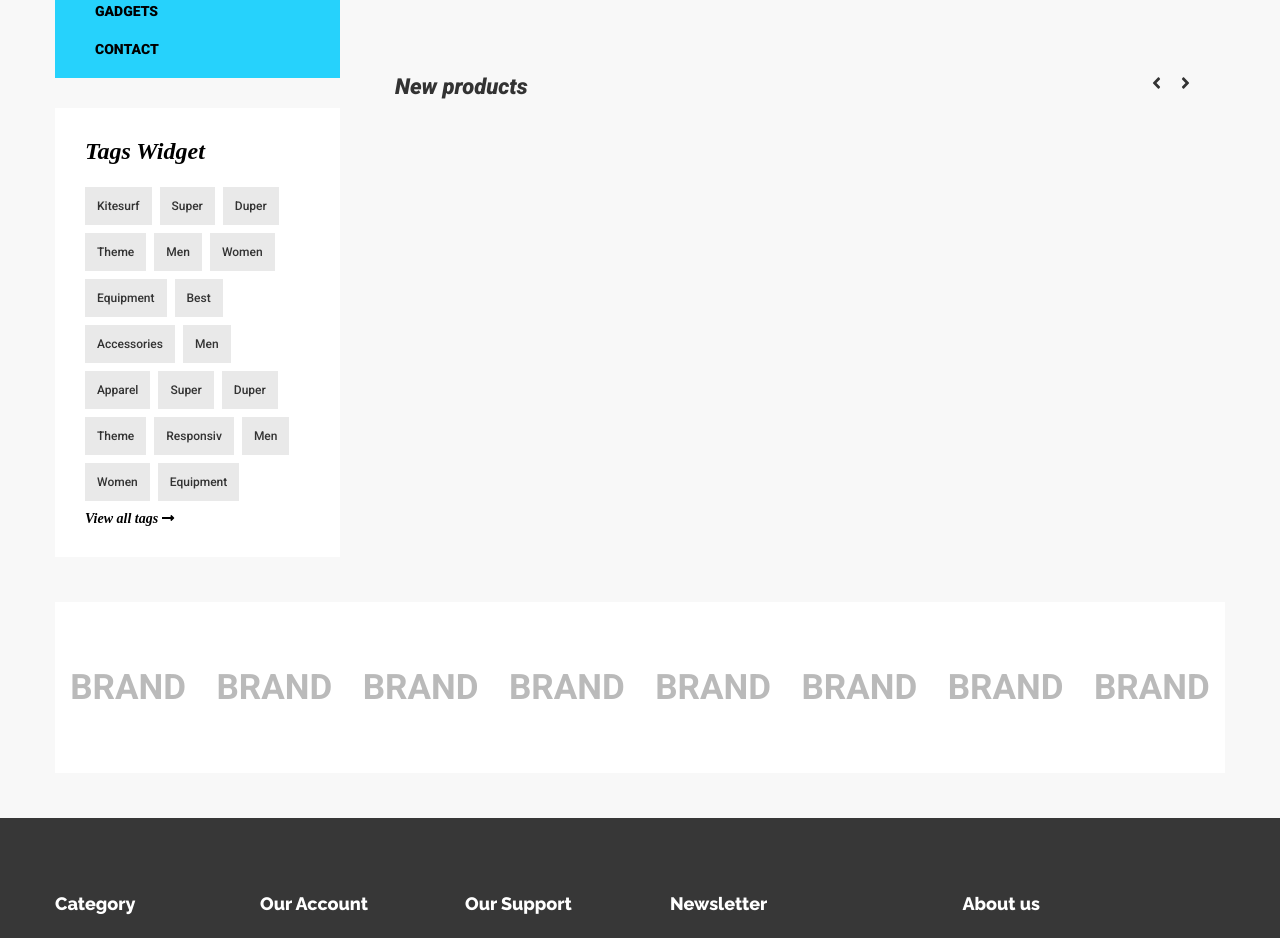
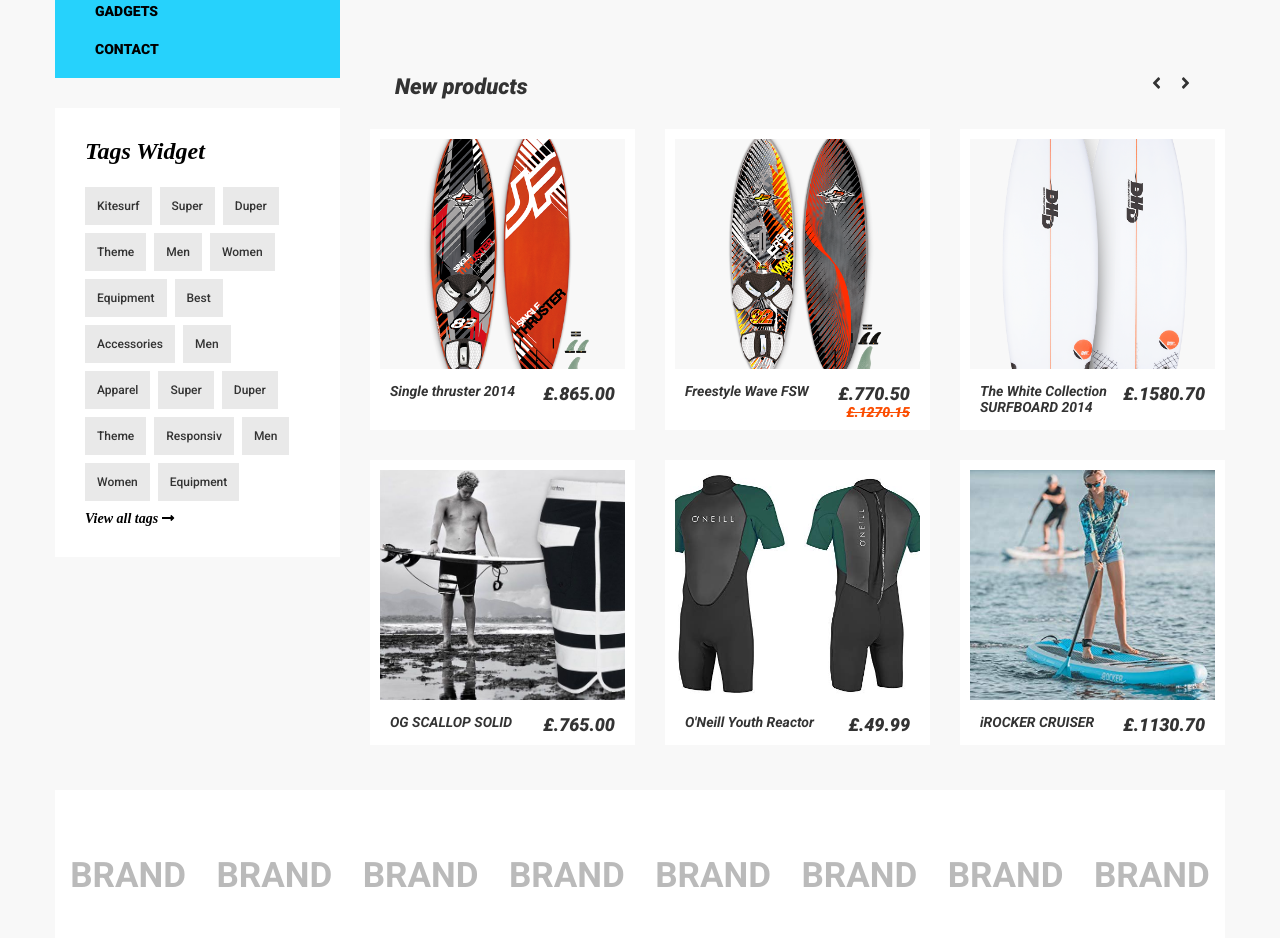
Before and after one commit to michellethomsen1/mfd_exam_michelle, a Vue app: page / in a window 1280 px wide. Shown: the part 660-1598 px from the top of the page. Built offline with nearby package versions, Linux system fonts and the light colour scheme.

Commit message:
product section load from json

```diff
--- a/package.json
+++ b/package.json
@@ -8,6 +8,7 @@
     "lint": "vue-cli-service lint"
   },
   "dependencies": {
+    "axios": "^0.18.0",
     "vee-validate": "^2.1.5",
     "vue": "^2.5.21",
     "vue-router": "^3.0.1"
--- a/public/listProducts.json
+++ b/public/listProducts.json
@@ -4,9 +4,9 @@
         {
             "id": "1",
             "productTitle": "Single thruster 2014",
-            "productPrice": 865.00,
+            "productPrice": "£.865.00",
             "productText": "This surfborad will take you from your first ever surfing experience through to gliding down the unbroken wave face. It is perfect for starters",
-            "productImg": "/images/singlethruster2014.png4",
+            "productImg": "/images/singlethruster2014.png",
             "productNew": true,
             "productHot": false
 
@@ -14,8 +14,8 @@
         {
             "id": "2",
             "productTitle": "Freestyle Wave FSW",
-            "productPrice": 770.50,
-            "productPriceBefore": 1270.15,
+            "productPrice": "£.770.50",
+            "productPriceBefore": "£.1270.15",
             "productText": "This surfborad will take you from your first ever surfing experience through to gliding down the unbroken wave face. It is perfect for starters",
             "productImg": "/images/freestylewave.png",
             "productNew": false,
@@ -24,7 +24,7 @@
         {
             "id": "3",
             "productTitle": "The White Collection SURFBOARD 2014",
-            "productPrice": 1580.70,
+            "productPrice": "£.1580.70",
             "productText": "This surfborad will take you from your first ever surfing experience through to gliding down the unbroken wave face. It is perfect for starters",
             "productImg": "/images/thewhitecollection.png",
             "productNew": false,
@@ -33,7 +33,7 @@
         {
             "id": "4",
             "productTitle": "OG SCALLOP SOLID",
-            "productPrice": 765.00,
+            "productPrice": "£.765.00",
             "productText": "This surfborad will take you from your first ever surfing experience through to gliding down the unbroken wave face. It is perfect for starters",
             "productImg": "/images/ogscallopsollid.jpg",
             "productNew": false,
@@ -42,7 +42,7 @@
         {
             "id": "5",
             "productTitle": "O'Neill Youth Reactor",
-            "productPrice": 49.99,
+            "productPrice": "£.49.99",
             "productText": "This surfborad will take you from your first ever surfing experience through to gliding down the unbroken wave face. It is perfect for starters",
             "productImg": "/images/oneillyouthreactor.jpg",
             "productNew": false,
@@ -51,7 +51,7 @@
         {
             "id": "6",
             "productTitle": "iROCKER CRUISER",
-            "productPrice": 1130.70,
+            "productPrice": "£.1130.70",
             "productText": "This surfborad will take you from your first ever surfing experience through to gliding down the unbroken wave face. It is perfect for starters",
             "productImg": "/images/irockercruiser.jpg",
             "productNew": false,
--- a/src/assets/scss/01-Helpers/_mixins.scss
+++ b/src/assets/scss/01-Helpers/_mixins.scss
@@ -4,7 +4,7 @@
 }
 
 @mixin hover-link {
-    color: $color-light-blue;
+    color: $color-yellow;
     text-decoration: none;
     cursor: pointer;
 }
--- a/src/assets/scss/02-Components/_productsection.scss
+++ b/src/assets/scss/02-Components/_productsection.scss
@@ -29,4 +29,65 @@
             }
         }
     }
+
+    .products {
+        display: grid;
+        grid-template-columns: 1fr 1fr 1fr;
+        grid-gap: 30px;
+
+        .product-single {
+            background-color: white;
+            padding: 10px;
+
+            img {
+                width: 100%;
+                height: 230px;
+                object-fit: cover;
+                background-color: $color-bg;
+                margin-bottom: 10px;
+
+                &:hover {
+                    cursor: pointer;
+                    opacity: 0.8;
+                }
+            }
+
+            .product-info {
+                display: grid;
+                grid-template-columns: 2fr 1fr;
+                padding: 0 10px;
+
+                a {
+                    text-decoration: none;
+                    font-family: $roboto;
+                    font-style: italic;
+                    font-weight: 900;
+                    color: $color-dark-grey;
+
+                    &:hover {
+                        @include hover-link;
+                    }
+
+                    h3 {
+                        font-size: 14px;
+                    }
+
+                    p {
+                        font-size: 18px;
+                        text-align: right;
+                    }
+                }
+
+                .price-before {
+                    font-family: $roboto;
+                    font-style: italic;
+                    font-weight: 900;
+                    color: $color-orange;
+                    font-size: 14px;
+                    text-decoration: line-through;
+                    text-align: right;
+                }
+            }
+        }
+    }
 }
--- a/src/components/ProductSection.vue
+++ b/src/components/ProductSection.vue
@@ -8,11 +8,44 @@
                 <button><i class="fas fa-angle-right"></i></button>
             </div>
         </div>
+
+        <div class="products">
+            <div class="product-single" v-for="product in products" :key="product.id">
+                <picture>
+                    <router-link :to="`/product/${product.id}`"><img :src="product.productImg"></router-link>
+                </picture>
+
+                <div class="product-info">
+                    <router-link :to="`/product/${product.id}`"><h3>{{product.productTitle}}</h3></router-link>
+
+                    <div class="price">
+                        <router-link :to="`/product/${product.id}`"><p>{{product.productPrice}}</p></router-link>
+                        <p class="price-before">{{product.productPriceBefore}}</p>
+                    </div>
+                </div>
+            </div>
+        </div>
     </div>
 </template>
 
 <script>
+    import axios from 'axios'
     export default {
         name: 'ProductSection',
+        data () {
+            return {
+            products: null
+            }
+        },
+        mounted () {
+            this.getData()
+        },
+        methods: {
+            getData () {
+            axios
+                .get('/listProducts.json')
+                .then(response => (this.products = response.data.products))
+            }
+        }
     }
 </script>
```
Also changed, not shown: src/router.js (+0 -10 lines), 1 other file (tests, documents, lock files or other folders).
